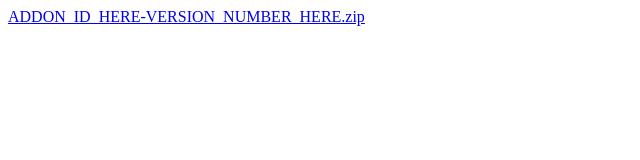
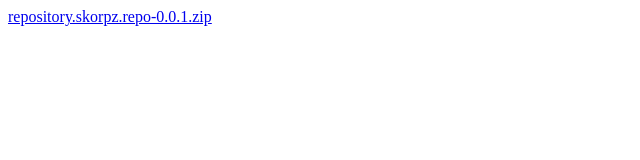
Before and after one commit to TeamSkorpz/teamskorpz.github.io, a plain HTML site: page index.html in a window 1280 px wide. Shown: the whole page, without its empty margins (0-640 px from the left). Drawn offline with Linux system fonts and the light colour scheme.

Commit message:
Update index.html

```diff
--- a/index.html
+++ b/index.html
@@ -1 +1 @@
-<a href="ADDON_ID_HERE-VERSION_NUMBER_HERE.zip">ADDON_ID_HERE-VERSION_NUMBER_HERE.zip</a>
+<a href="repository.skorpz.repo-0.0.1.zip">repository.skorpz.repo-0.0.1.zip</a>
```
